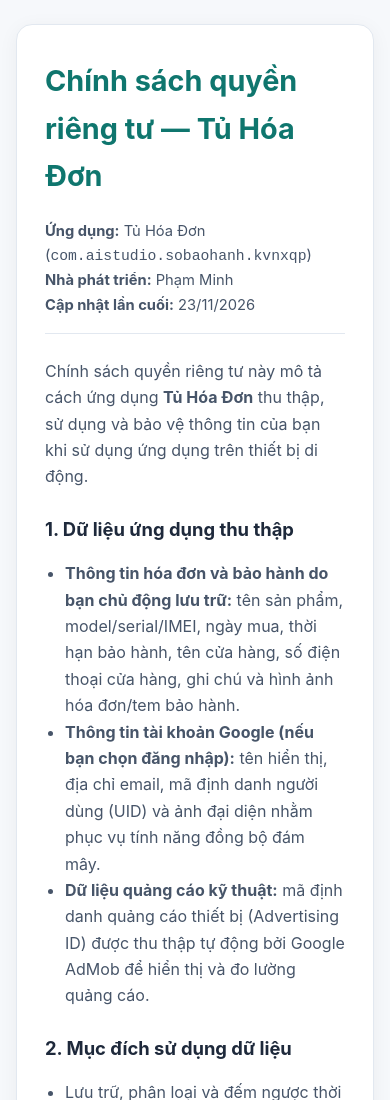
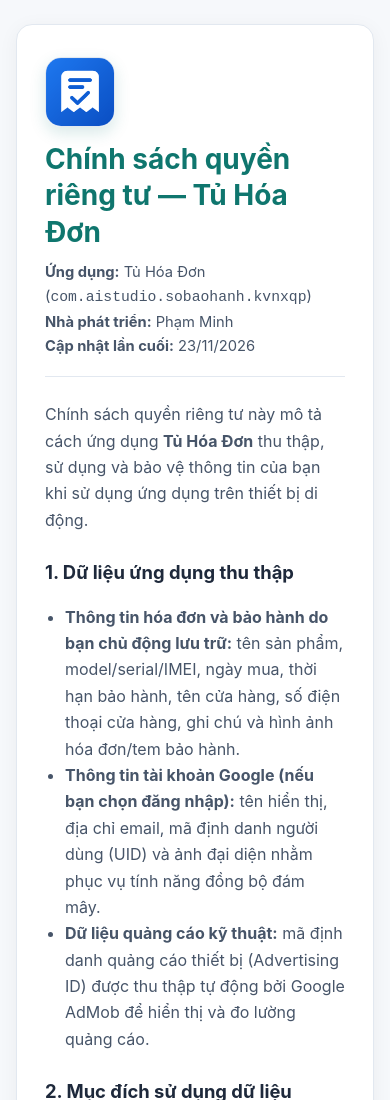
Before and after one commit to minh-kendo25/tu-hoa-don-policy, a plain HTML site: page index.html in a window 390 px wide. Shown: the top 1100 px of the page. Drawn offline with Linux system fonts and the light colour scheme.

Commit message:
Add app icon to header and favicon

```diff
--- a/index.html
+++ b/index.html
@@ -4,6 +4,7 @@
   <meta charset="UTF-8">
   <meta name="viewport" content="width=device-width, initial-scale=1.0">
   <title>Chính sách quyền riêng tư - Tủ Hóa Đơn</title>
+  <link rel="icon" type="image/png" href="app-icon.png">
   <style>
     :root {
       --bg: #f6f8fb;
@@ -30,17 +31,49 @@
       box-shadow: 0 4px 20px rgba(0,0,0,0.05);
       border: 1px solid var(--border);
     }
+    .header-row {
+      display: flex;
+      align-items: center;
+      justify-content: space-between;
+      gap: 20px;
+      padding-bottom: 18px;
+      margin-bottom: 24px;
+      border-bottom: 1px solid var(--border);
+    }
+    .header-info {
+      flex: 1;
+      min-width: 0;
+    }
     h1 {
-      margin-top: 0;
-      font-size: 1.8rem;
+      margin: 0 0 10px 0;
+      font-size: 1.75rem;
       color: var(--primary);
+      line-height: 1.3;
     }
     .meta {
       color: var(--muted);
       font-size: 0.92rem;
-      margin-bottom: 24px;
-      padding-bottom: 16px;
-      border-bottom: 1px solid var(--border);
+    }
+    .app-logo {
+      width: 84px;
+      height: 84px;
+      border-radius: 20px;
+      object-fit: cover;
+      box-shadow: 0 6px 16px rgba(15, 118, 110, 0.16);
+      border: 1px solid var(--border);
+      flex-shrink: 0;
+    }
+    @media (max-width: 540px) {
+      .header-row {
+        flex-direction: column-reverse;
+        align-items: flex-start;
+        gap: 14px;
+      }
+      .app-logo {
+        width: 68px;
+        height: 68px;
+        border-radius: 16px;
+      }
     }
     h2 {
       font-size: 1.15rem;
@@ -61,11 +94,16 @@
 </head>
 <body>
   <div class="container">
-    <h1>Chính sách quyền riêng tư — Tủ Hóa Đơn</h1>
-    <div class="meta">
-      <strong>Ứng dụng:</strong> Tủ Hóa Đơn (<code>com.aistudio.sobaohanh.kvnxqp</code>)<br>
-      <strong>Nhà phát triển:</strong> Phạm Minh<br>
-      <strong>Cập nhật lần cuối:</strong> 23/11/2026
+    <div class="header-row">
+      <div class="header-info">
+        <h1>Chính sách quyền riêng tư — Tủ Hóa Đơn</h1>
+        <div class="meta">
+          <strong>Ứng dụng:</strong> Tủ Hóa Đơn (<code>com.aistudio.sobaohanh.kvnxqp</code>)<br>
+          <strong>Nhà phát triển:</strong> Phạm Minh<br>
+          <strong>Cập nhật lần cuối:</strong> 23/11/2026
+        </div>
+      </div>
+      <img src="app-icon.png" alt="Logo Tủ Hóa Đơn" class="app-logo">
     </div>
 
     <p>
```
Also changed, not shown: app-icon.png (added).
